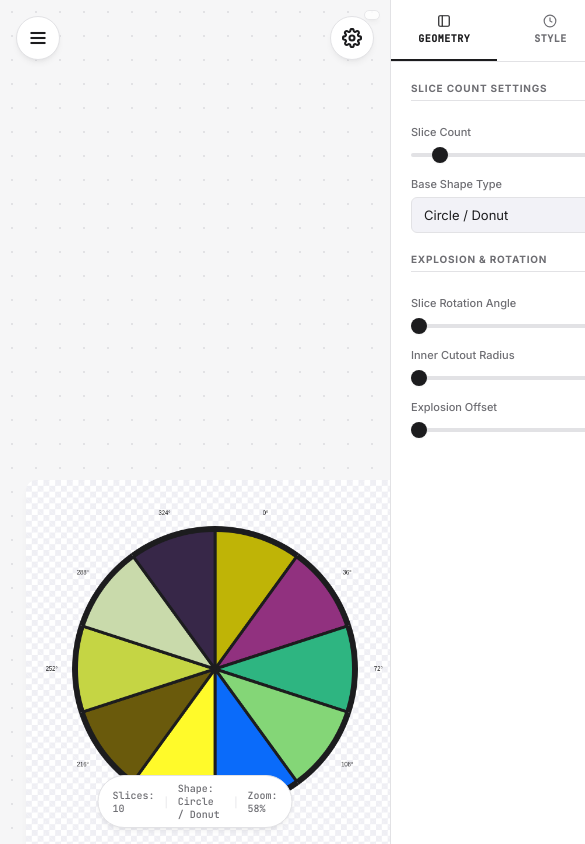
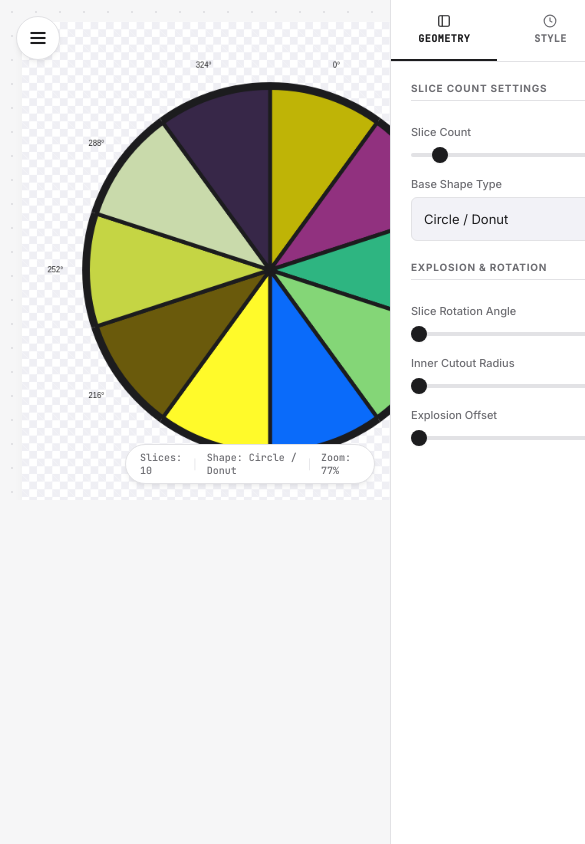
Before and after one commit to Soheil-Aghayani/Design-Suite, a plain HTML site: page apps/Slicer/index.html in a window 390 px wide. Shown: the top 844 px of the page, 585 px wide, since content can reach past the window. Drawn offline with Linux system fonts and the light colour scheme.

Commit message:
Fix mobile workspace accessibility and overflow

```diff
--- a/apps/Angle Drawer/index.html
+++ b/apps/Angle Drawer/index.html
@@ -6,6 +6,7 @@
   <title>Angle Designer Workspace</title>
   <link href="https://fonts.googleapis.com/css2?family=Inter:wght@300;400;500;600;700&family=Outfit:wght@400;600;700&family=JetBrains+Mono:wght@400;500&display=swap" rel="stylesheet">
   <link rel="stylesheet" href="styles.css">
+  <link rel="stylesheet" href="../../lib/mobile.css">
 </head>
 <body>
   <div class="app-container">
@@ -276,5 +277,6 @@
   <div class="app-toast" id="app-toast">Copied to Clipboard!</div>
 
   <script src="app.js"></script>
+  <script src="../../lib/mobile-a11y.js"></script>
 </body>
 </html>
--- a/apps/Slicer/index.html
+++ b/apps/Slicer/index.html
@@ -6,6 +6,7 @@
   <title>Shape Slicer Workspace</title>
   <link href="https://fonts.googleapis.com/css2?family=Inter:wght@300;400;500;600;700&family=Outfit:wght@400;600;700&family=JetBrains+Mono:wght@400;500&display=swap" rel="stylesheet">
   <link rel="stylesheet" href="styles.css">
+  <link rel="stylesheet" href="../../lib/mobile.css">
 </head>
 <body>
   <div class="app-container">
@@ -263,5 +264,6 @@
   <div class="app-toast" id="app-toast">Copied to Clipboard!</div>
 
   <script src="app.js"></script>
+  <script src="../../lib/mobile-a11y.js"></script>
 </body>
 </html>
--- /dev/null
+++ b/lib/mobile-a11y.js
@@ -0,0 +1,52 @@
+/* Add accessible names to the icon controls shared by the workspaces. */
+(() => {
+  const clean = (value) => String(value || '').replace(/\s+/g, ' ').trim();
+
+  const inferredName = (element) => {
+    const labelledBy = element.getAttribute('aria-labelledby');
+    if (labelledBy) {
+      return clean(labelledBy.split(/\s+/).map((id) => document.getElementById(id)?.textContent || '').join(' '));
+    }
+
+    const label = element.closest('label');
+    if (label) return clean(label.textContent);
+
+    const explicitLabel = element.getAttribute('data-label') || element.getAttribute('title') || element.getAttribute('placeholder');
+    if (explicitLabel) return clean(explicitLabel);
+
+    if (element.id) {
+      return clean(element.id.replace(/[-_]+/g, ' ').replace(/\b\w/g, (letter) => letter.toUpperCase()));
+    }
+
+    return '';
+  };
+
+  const applyNames = (root) => {
+    if (!root || root.nodeType !== Node.ELEMENT_NODE && root !== document) return;
+
+    root.querySelectorAll('[data-tooltip]').forEach((element) => {
+      if (!element.hasAttribute('aria-label')) {
+        const tooltip = clean(element.getAttribute('data-tooltip'));
+        if (tooltip) element.setAttribute('aria-label', tooltip);
+      }
+    });
+
+    root.querySelectorAll('button, input, select, textarea, [role="button"]').forEach((element) => {
+      if (element.hasAttribute('aria-label') || element.hasAttribute('aria-labelledby')) return;
+      if (element.tagName === 'BUTTON' && clean(element.textContent)) return;
+
+      const name = inferredName(element);
+      if (name) element.setAttribute('aria-label', name);
+    });
+  };
+
+  applyNames(document);
+
+  if (document.body) {
+    new MutationObserver((mutations) => {
+      mutations.forEach((mutation) => mutation.addedNodes.forEach((node) => {
+        if (node.nodeType === Node.ELEMENT_NODE) applyNames(node);
+      }));
+    }).observe(document.body, { childList: true, subtree: true });
+  }
+})();
--- /dev/null
+++ b/lib/mobile.css
@@ -0,0 +1,67 @@
+/* Shared mobile layout and touch-target fixes for the standalone workspaces. */
+@media (max-width: 768px) {
+  html,
+  body {
+    max-width: 100%;
+    overflow-x: hidden;
+  }
+
+  /* Keep the drawing surface present when the app switches to a column layout. */
+  .app-container {
+    min-height: 0;
+  }
+
+  .canvas-container {
+    flex: 0 0 500px;
+    width: 100%;
+    min-width: 0;
+    min-height: 500px;
+    height: 500px;
+  }
+
+  .canvas-viewport,
+  .workspace-viewport {
+    min-width: 0;
+    max-width: 100%;
+  }
+
+  /* Drawers must not participate in document width while they are closed. */
+  .left-toolbar,
+  .right-sidebar,
+  .sidebar-overlay {
+    position: fixed;
+  }
+
+  .right-sidebar {
+    max-width: min(90vw, 360px);
+  }
+
+  .sidebar-tabs {
+    overflow-x: auto;
+    scrollbar-width: thin;
+  }
+
+  /* Make the controls comfortable to tap without changing desktop sizing. */
+  .tool-btn,
+  .mobile-toggle-btn,
+  .vector-icon-btn,
+  .delete-preset-btn {
+    min-width: 44px;
+    min-height: 44px;
+  }
+
+  .tab-btn,
+  .btn,
+  .action-btn,
+  button:not(.tool-btn):not(.mobile-toggle-btn):not(.delete-preset-btn),
+  input:not([type="range"]):not([type="color"]),
+  select,
+  textarea {
+    min-height: 44px;
+  }
+
+  input[type="color"] {
+    min-width: 44px;
+    min-height: 44px;
+  }
+}
```
Also changed, not shown: apps/Archive Studio/index.html (+2 -0 lines), apps/Clock/index.html (+2 -0 lines), apps/Color Studio/index.html (+2 -0 lines), apps/Convert/index.html (+2 -0 lines), apps/Flowchart/index.html (+2 -0 lines), apps/Gradient Maker/index.html (+2 -0 lines), apps/Grid/index.html (+2 -0 lines), apps/Mesh/index.html (+2 -0 lines), apps/Percentage Bar/index.html (+2 -0 lines), apps/Plotter/index.html (+2 -0 lines), apps/Puzzle/index.html (+2 -0 lines), apps/Secure/index.html (+2 -0 lines), apps/Steam Calculator/index.html (+2 -0 lines), apps/Typography/index.html (+2 -0 lines).
